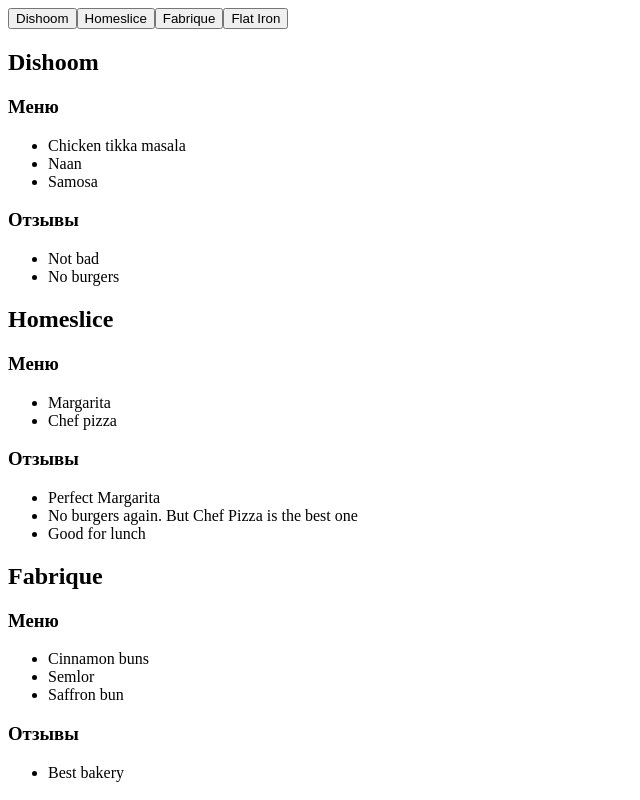
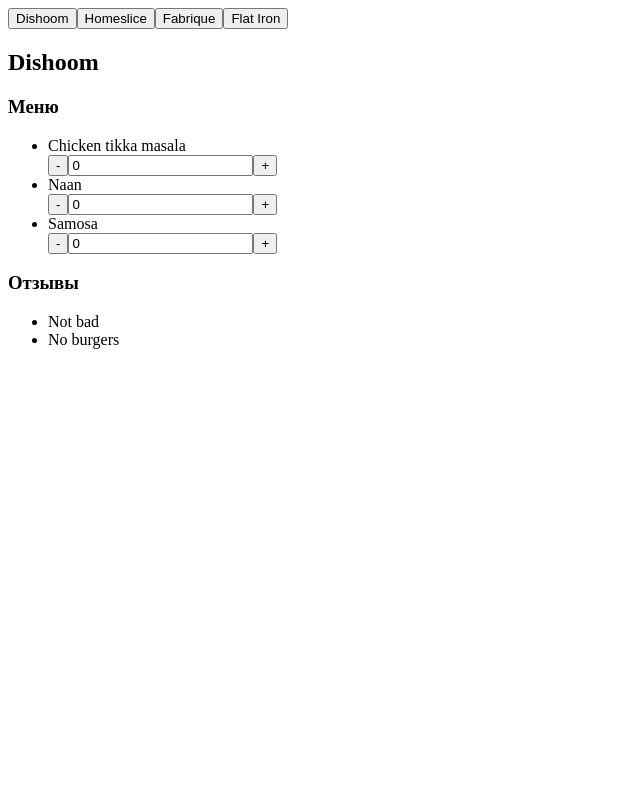
Before and after one commit to Sun-in-summer/LearnReact091123, a React (Vite) app in the folder my-app/: page / in a window 1280 px wide. Both pictures are taken after a click on the button "Dishoom". Shown: the top 800 px of the page, without its empty margins (0-640 px from the left). Built offline with nearby package versions, Linux system fonts and the light colour scheme.

Commit message:
counter  for dishes added.

```diff
--- /dev/null
+++ b/my-app/src/components/dish-counter/component.jsx
@@ -0,0 +1,48 @@
+import { useState } from 'react';
+
+const MIN_COUNT = 0;
+const MAX_COUNT = 5;
+const DEFAULT_COUNT = 0;
+
+
+export const DishCounter =() => {
+
+   const [count, setCount] =useState(DEFAULT_COUNT);
+
+
+  const increaseCount = () => {
+    if(count < MAX_COUNT) {
+        return setCount (count + 1);
+    }
+    return setCount(MAX_COUNT)
+  }
+
+  const decreaseCount = () =>{
+    if (count > MIN_COUNT) {
+       return  setCount(count - 1);
+    }
+    return setCount(MIN_COUNT);
+  }
+
+  const handleCount = (quantity) =>{
+    if(quantity > MAX_COUNT ) {
+        return setCount(MAX_COUNT);
+    }
+    else if (quantity <MIN_COUNT) {
+        return setCount(MIN_COUNT);
+    }
+    return setCount(quantity);
+  }
+
+   return (
+        <div>
+            <button onClick={()=> decreaseCount()}>-</button>
+            <input
+                value = {count}
+                onChange = {(e)=> handleCount(e.target.value)}>
+
+            </input>
+            <button  onClick={()=>increaseCount()}>+</button>
+        </div>
+    )
+}
--- a/my-app/src/components/dish/component.jsx
+++ b/my-app/src/components/dish/component.jsx
@@ -1,5 +1,11 @@
+import {DishCounter} from "../dish-counter/component";
 export const Dish = ({dish}) => {
      return (
-       <div>{dish}</div>
+      <div>
+         <div>{dish}</div>
+        <div><DishCounter /></div>
+      </div>
+
+
     );
 }
--- a/my-app/src/components/restaurant/component.jsx
+++ b/my-app/src/components/restaurant/component.jsx
@@ -2,6 +2,7 @@
 import { Reviews } from '../reviews/component';
 
 export const Restaurant = ({restaurant}) => {
+
    if(!restaurant){
     return null;
    }
--- a/my-app/src/pages/restraurants-page/component.jsx
+++ b/my-app/src/pages/restraurants-page/component.jsx
@@ -1,14 +1,30 @@
+import { useState } from 'react';
 import { RestaurantNames } from '../../components/restaurantNames/component';
 import { Restaurants } from '../../components/restaurants/component';
 
+export const DEFAULT_RESTAURANT =  null;
+
+
 export const RestaurantsPage = ({restaurants}) => {
     const restaurantNames = restaurants.map((restaurant) => restaurant.name);
-    return <div>
+    const [selectedRestaurantName, setSelectedRestaurantName] =useState();
+
+    const filteredRestaurants = restaurants.filter((restaurant) => restaurant.name === selectedRestaurantName || DEFAULT_RESTAURANT);
+
+    if (!restaurants.length) {
+        return null;
+    }
+    return (
+    <div>
         <div>
             <RestaurantNames
                 restaurantNames={restaurantNames}
-                onRestaurantNameSelect = {(restaurantName) => console.log(restaurantName)}/>
+                onRestaurantNameSelect = {
+                    (restaurantName) =>
+                        setSelectedRestaurantName(restaurantName)
+                    }/>
         </div>
-        <Restaurants restaurants={restaurants}/>
+         <Restaurants restaurants={filteredRestaurants}/>
     </div>
+    );
 }
```
Also changed, not shown: my-app/.eslintrc.cjs.
